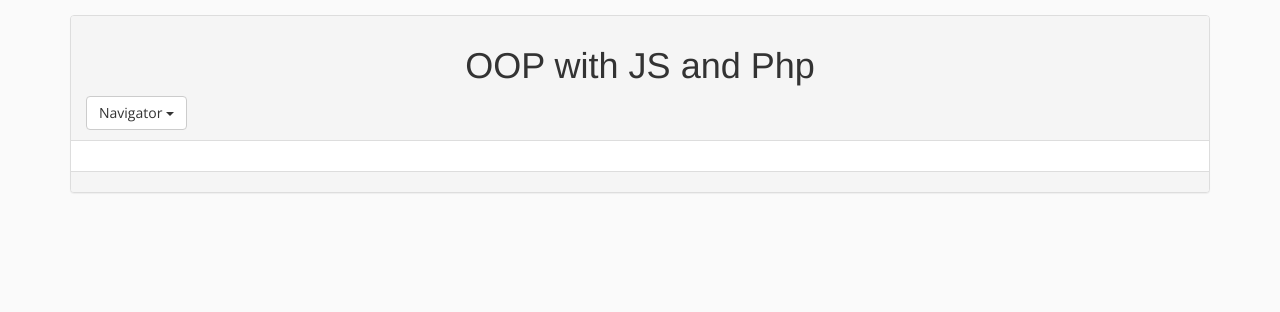
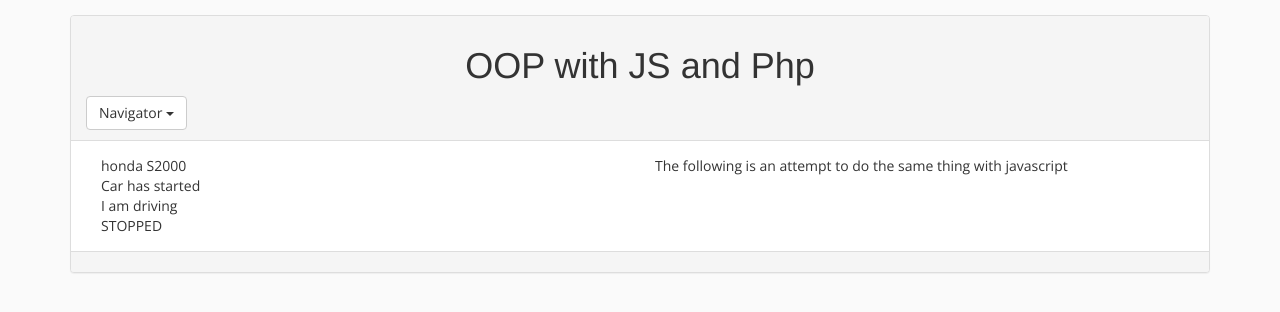
Before and after one commit to jhamPac/projectNoob, a PHP site: page /page4.php in a window 1280 px wide. Shown: the top 312 px of the page. Run offline with PHP 8.4, Linux system fonts and the light colour scheme.

Commit message:
some oop with php and javascript

```diff
--- a/www/page4.php
+++ b/www/page4.php
@@ -12,6 +12,55 @@
 
                     <div class="panel-body">
 
+                        <div class="col-md-6 col-sm-6 col-xs-12">
+                            <?php
+
+                            class Car {
+
+                                public $make;
+                                public $model;
+
+                                function __construct( $make = '', $model = '') {
+                                    $this->make  = $make;
+                                    $this->model = $model;
+                                }
+
+                                public function start() {
+                                    echo "Car has started";
+                                }
+
+                                public function drive() {
+                                    echo "I am driving";
+                                }
+
+                                public function stop() {
+                                    echo "STOPPED";
+                                }
+
+                                public function __toString() {
+                                    return $this->make . " " . $this->model;
+                                }
+                            }
+
+                            $honda = new Car('honda', 'S2000');
+                            echo $honda;
+                            echo "<br>";
+                            $honda->start();
+                            echo "<br>";
+                            $honda->drive();
+                            echo "<br>";
+                            $honda->stop();
+                            echo "<br>";
+
+                             ?>
+                        </div>
+
+                         <div class="col-md-6 col-sm-6 col-xs-12">
+
+                            <p>The following is an attempt to do the same thing with javascript</p>
+
+                        </div>
+
                     </div>
 
                     <div class="panel-footer">
```
